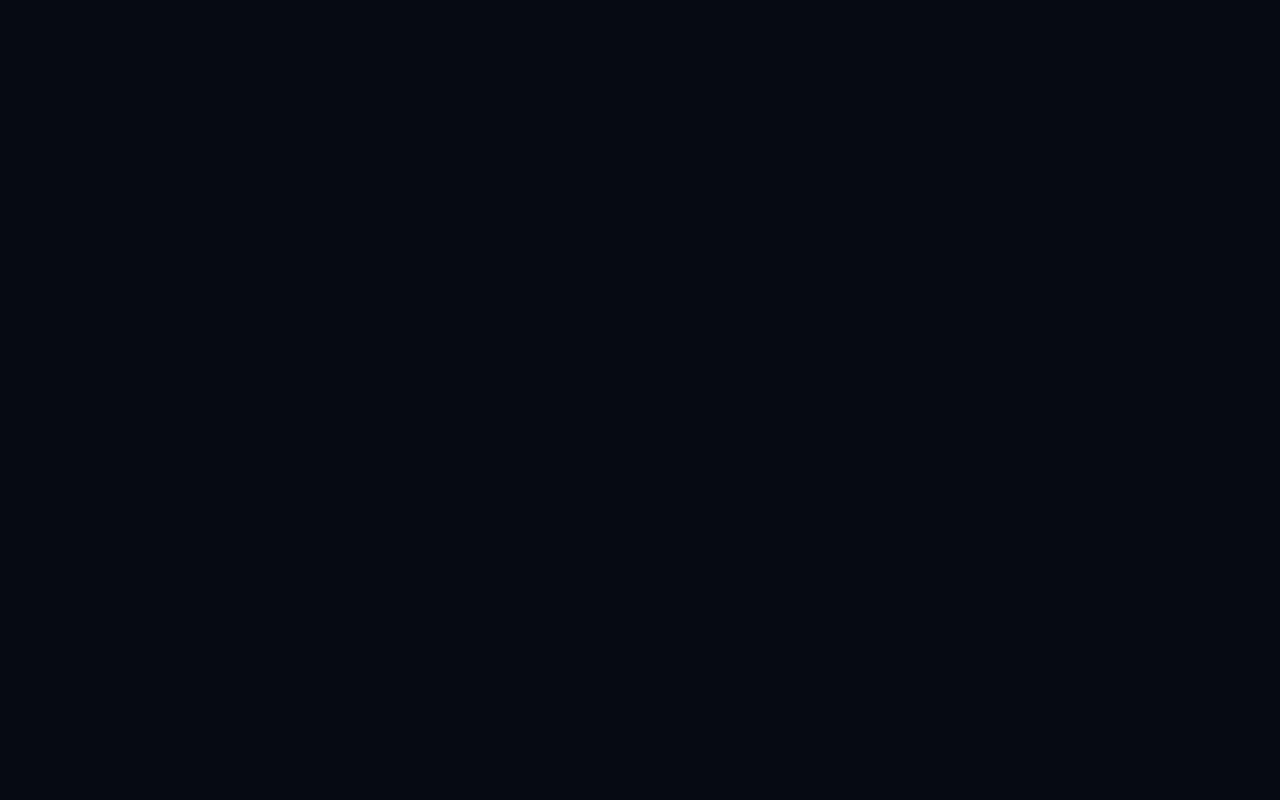
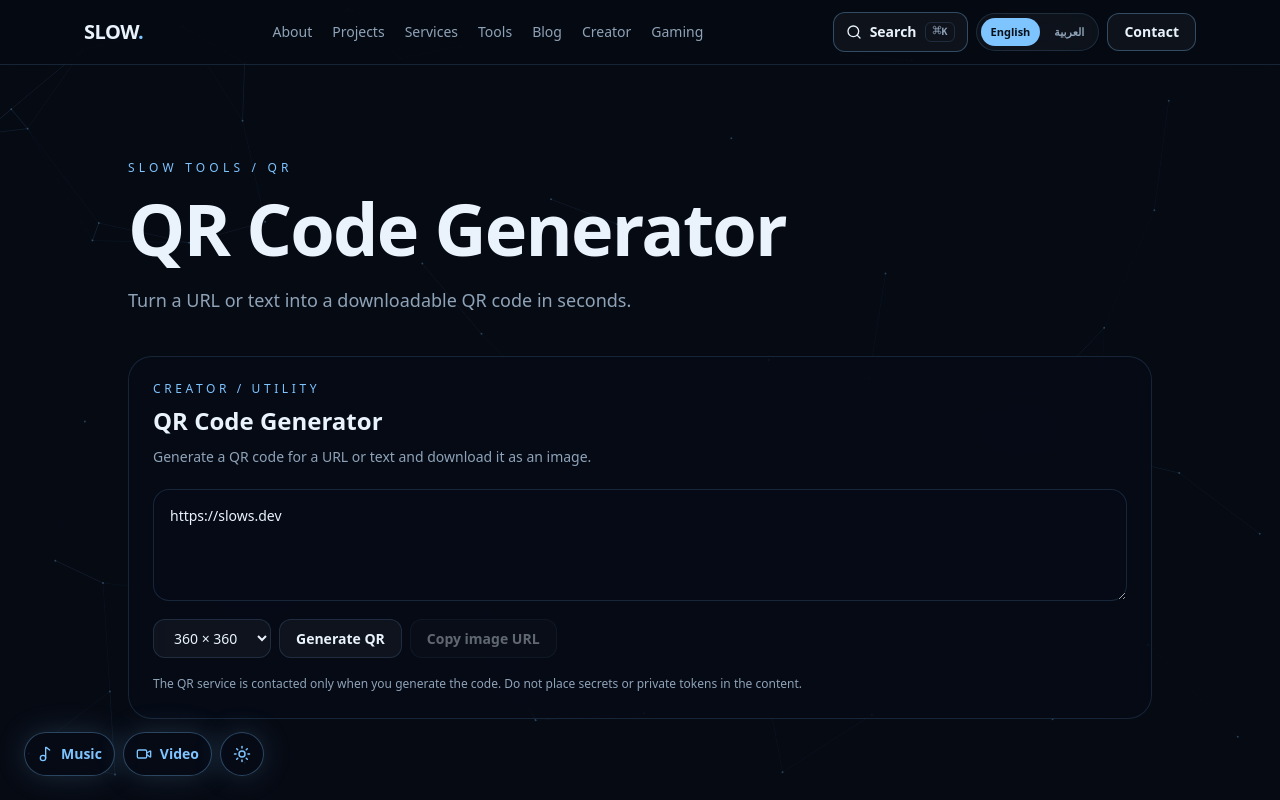
Before and after one commit to SLOW429/personal-site, a Next.js app: page /tools/qr-generator in a window 1280 px wide. Before the commit this address had no page. Shown: the top 800 px of the page. Built offline with nearby package versions, Linux system fonts and the light colour scheme.

Commit message:
feat: add standalone QR generator route

```diff
--- /dev/null
+++ b/app/tools/qr-generator/page.tsx
@@ -0,0 +1,26 @@
+import type { Metadata } from "next";
+import QrGenerator from "@/components/tools/qr-generator";
+
+export const metadata: Metadata = {
+  title: "QR Code Generator | SLOW Tools",
+  description: "Generate downloadable QR codes for URLs and text.",
+  alternates: { canonical: "/tools/qr-generator" },
+  openGraph: {
+    title: "QR Code Generator | SLOW Tools",
+    description: "Generate downloadable QR codes for URLs and text.",
+    url: "https://slows.dev/tools/qr-generator",
+  },
+};
+
+export default function QrGeneratorPage() {
+  return (
+    <main className="min-h-screen px-5 py-16 md:py-24">
+      <div className="mx-auto max-w-5xl">
+        <p className="text-xs uppercase tracking-[0.35em] text-[var(--gold)]">SLOW TOOLS / QR</p>
+        <h1 className="mt-4 font-display text-5xl font-bold tracking-tight md:text-7xl">QR Code Generator</h1>
+        <p className="mt-5 max-w-3xl text-lg leading-8 text-[var(--muted)]">Turn a URL or text into a downloadable QR code in seconds.</p>
+        <div className="mt-10"><QrGenerator /></div>
+      </div>
+    </main>
+  );
+}
```
